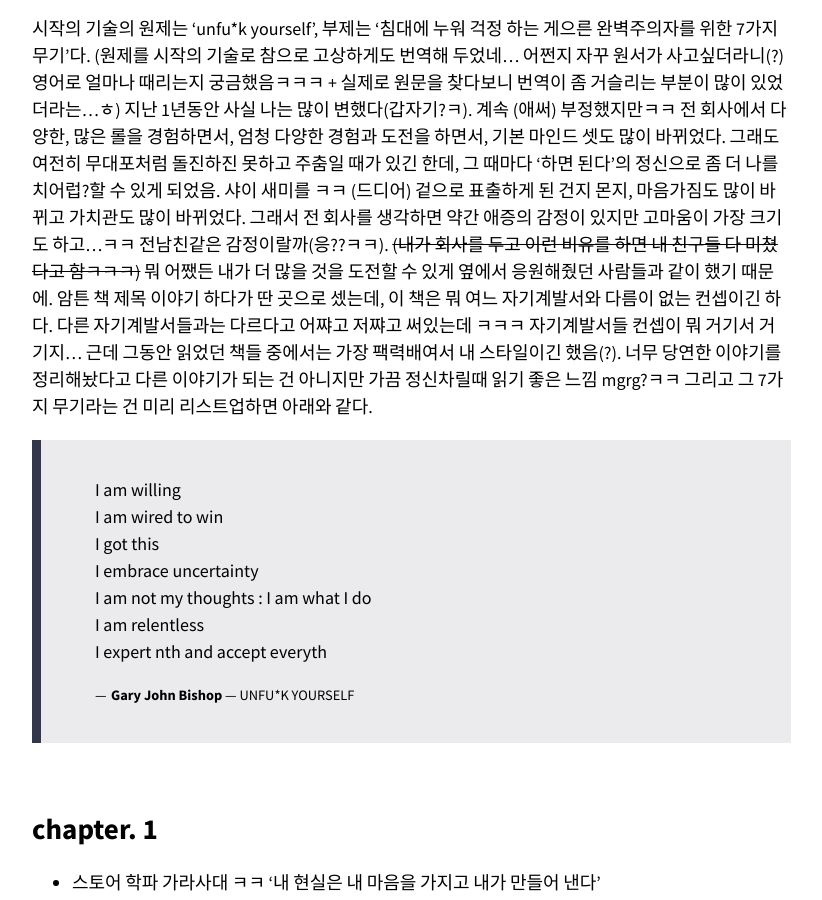
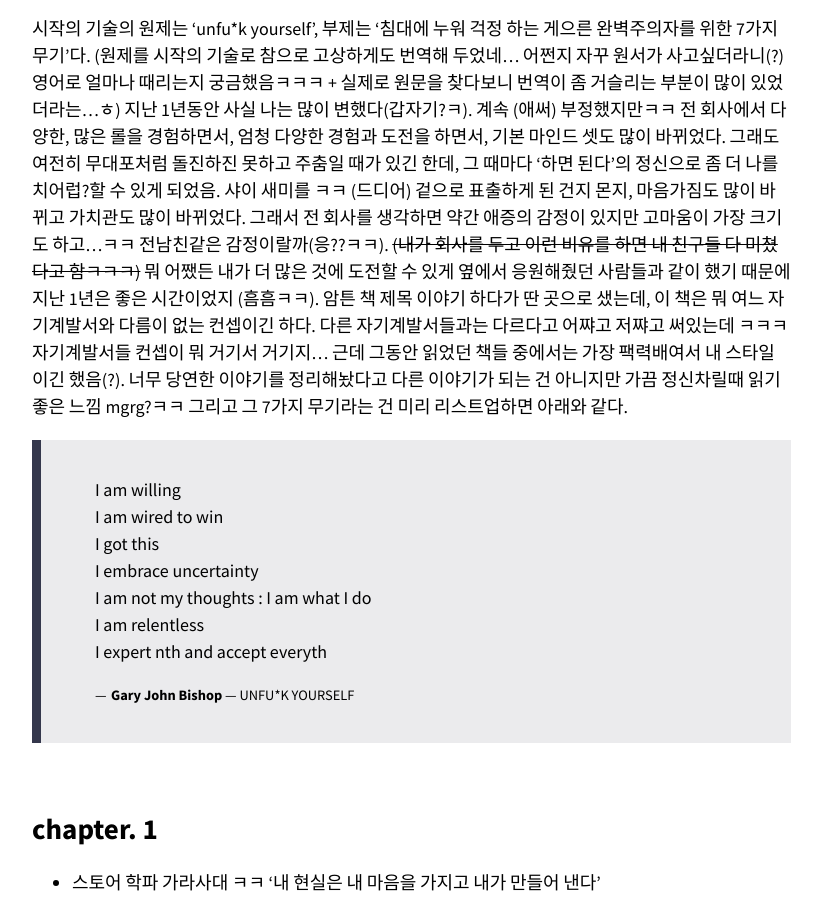
Before and after one commit to ssammykim/ssammykim.github.io, a Jekyll site: the page built from _posts/2020-06-07-unfuck-yourself.md, in a window 1280 px wide and 900 px high, scrolled down 1027 px. Shown: the whole window, without its empty margins (343-1165 px from the left). Built offline with Jekyll 4.4.1, drawn with Linux system fonts in a browser that asks for light colours; nearby versions of some CDN libraries; some web fonts are replaced; comment, search, counter and statistics services are not loaded.

Commit message:
Update 2020-06-07-unfuck-yourself.md

```diff
--- a/_posts/2020-06-07-unfuck-yourself.md
+++ b/_posts/2020-06-07-unfuck-yourself.md
@@ -20,7 +20,7 @@ excerpt_separator: "<!--more-->"
 
 <br>
 
-시작의 기술의 원제는 'unfu*k yourself', 부제는 '침대에 누워 걱정 하는 게으른 완벽주의자를 위한 7가지 무기'다. (원제를 시작의 기술로 참으로 고상하게도 번역해 두었네... 어쩐지 자꾸 원서가 사고싶더라니(?) 영어로 얼마나 때리는지 궁금했음ㅋㅋㅋ + 실제로 원문을 찾다보니 번역이 좀 거슬리는 부분이 많이 있었더라는...ㅎ) 지난 1년동안 사실 나는 많이 변했다(갑자기?ㅋ). 계속 (애써) 부정했지만ㅋㅋ 전 회사에서 다양한, 많은 롤을 경험하면서, 엄청 다양한 경험과 도전을 하면서, 기본 마인드 셋도 많이 바뀌었다. 그래도 여전히 무대포처럼 돌진하진 못하고 주춤일 때가 있긴 한데, 그 때마다 '하면 된다'의 정신으로 좀 더 나를 치어럽?할 수 있게 되었음. 샤이 새미를 ㅋㅋ (드디어) 겉으로 표출하게 된 건지 몬지, 마음가짐도 많이 바뀌고 가치관도 많이 바뀌었다. 그래서 전 회사를 생각하면 약간 애증의 감정이 있지만 고마움이 가장 크기도 하고...ㅋㅋ 전남친같은 감정이랄까(응??ㅋㅋ). ~~(내가 회사를 두고 이런 비유를 하면 내 친구들 다 미쳤다고 함ㅋㅋㅋ)~~ 뭐 어쨌든 내가 더 많을 것을 도전할 수 있게 옆에서 응원해줬던 사람들과 같이 했기 때문에. 암튼 책 제목 이야기 하다가 딴 곳으로 셌는데, 이 책은 뭐 여느 자기계발서와 다름이 없는 컨셉이긴 하다. 다른 자기계발서들과는 다르다고 어쨔고 저쨔고 써있는데 ㅋㅋㅋ 자기계발서들 컨셉이 뭐 거기서 거기지... 근데 그동안 읽었던 책들 중에서는 가장 팩력배여서 내 스타일이긴 했음(?). 너무 당연한 이야기를 정리해놨다고 다른 이야기가 되는 건 아니지만 가끔 정신차릴때 읽기 좋은 느낌 mgrg?ㅋㅋ 그리고 그 7가지 무기라는 건 미리 리스트업하면 아래와 같다.
+시작의 기술의 원제는 'unfu*k yourself', 부제는 '침대에 누워 걱정 하는 게으른 완벽주의자를 위한 7가지 무기'다. (원제를 시작의 기술로 참으로 고상하게도 번역해 두었네... 어쩐지 자꾸 원서가 사고싶더라니(?) 영어로 얼마나 때리는지 궁금했음ㅋㅋㅋ + 실제로 원문을 찾다보니 번역이 좀 거슬리는 부분이 많이 있었더라는...ㅎ) 지난 1년동안 사실 나는 많이 변했다(갑자기?ㅋ). 계속 (애써) 부정했지만ㅋㅋ 전 회사에서 다양한, 많은 롤을 경험하면서, 엄청 다양한 경험과 도전을 하면서, 기본 마인드 셋도 많이 바뀌었다. 그래도 여전히 무대포처럼 돌진하진 못하고 주춤일 때가 있긴 한데, 그 때마다 '하면 된다'의 정신으로 좀 더 나를 치어럽?할 수 있게 되었음. 샤이 새미를 ㅋㅋ (드디어) 겉으로 표출하게 된 건지 몬지, 마음가짐도 많이 바뀌고 가치관도 많이 바뀌었다. 그래서 전 회사를 생각하면 약간 애증의 감정이 있지만 고마움이 가장 크기도 하고...ㅋㅋ 전남친같은 감정이랄까(응??ㅋㅋ). ~~(내가 회사를 두고 이런 비유를 하면 내 친구들 다 미쳤다고 함ㅋㅋㅋ)~~ 뭐 어쨌든 내가 더 많은 것에 도전할 수 있게 옆에서 응원해줬던 사람들과 같이 했기 때문에 지난 1년은 좋은 시간이었지 (흠흠ㅋㅋ). 암튼 책 제목 이야기 하다가 딴 곳으로 샜는데, 이 책은 뭐 여느 자기계발서와 다름이 없는 컨셉이긴 하다. 다른 자기계발서들과는 다르다고 어쨔고 저쨔고 써있는데 ㅋㅋㅋ 자기계발서들 컨셉이 뭐 거기서 거기지... 근데 그동안 읽었던 책들 중에서는 가장 팩력배여서 내 스타일이긴 했음(?). 너무 당연한 이야기를 정리해놨다고 다른 이야기가 되는 건 아니지만 가끔 정신차릴때 읽기 좋은 느낌 mgrg?ㅋㅋ 그리고 그 7가지 무기라는 건 미리 리스트업하면 아래와 같다.
 
 >I am willing<br>
 I am wired to win<br>
```
